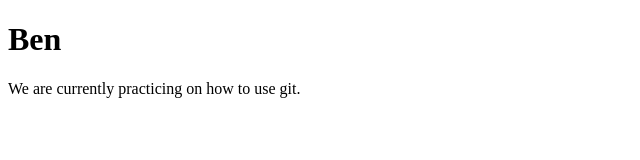
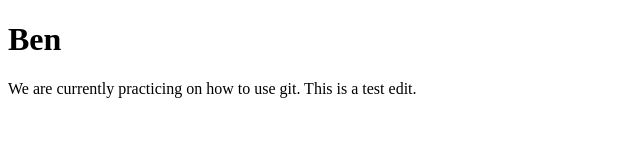
Before and after one commit to mirvex/practice-assignment, a plain HTML site: page index.html in a window 1280 px wide. Shown: the whole page, without its empty margins (0-640 px from the left). Drawn offline with Linux system fonts and the light colour scheme.

Commit message:
Added a test edit

```diff
--- a/index.html
+++ b/index.html
@@ -8,6 +8,6 @@
 </head>
 <body>
 <h1>Ben</h1>
-<p>We are currently practicing on how to use git.</p>
+<p>We are currently practicing on how to use git. This is a test edit.</p>
 </body>
 </html>
```
